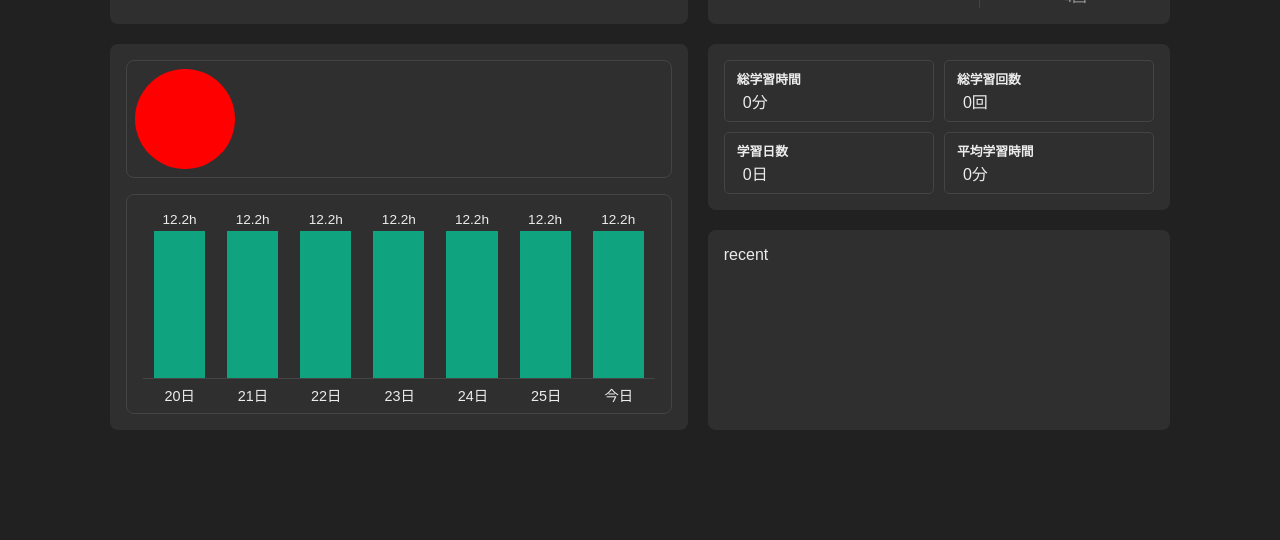
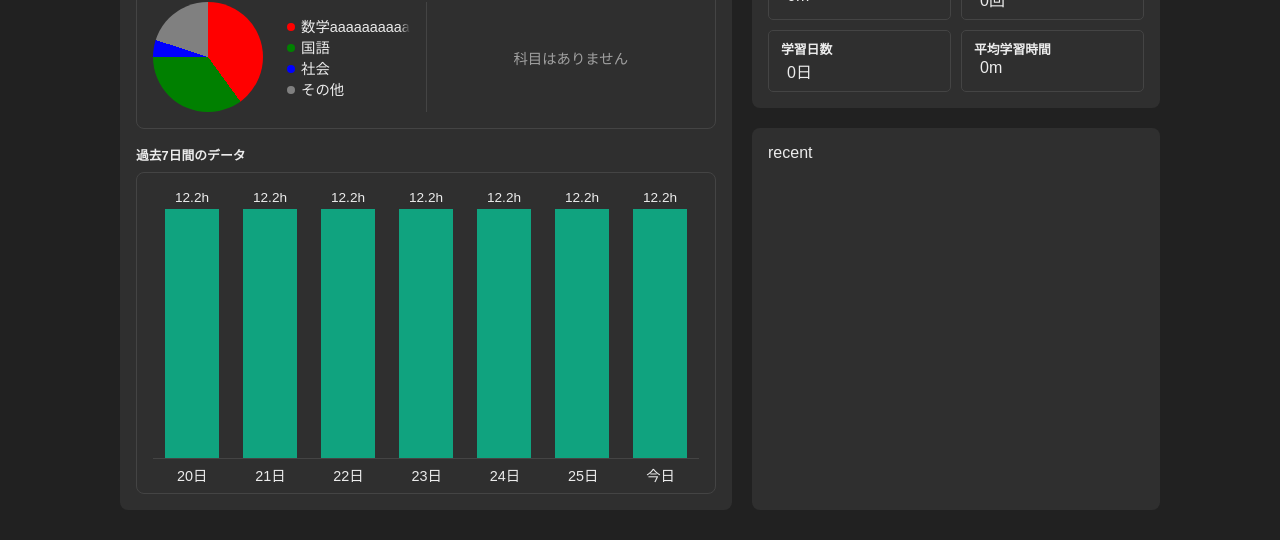
Before and after one commit to roka0430/stadia, a website: page public/index.html in a window 1280 px wide. Shown: the part 260-800 px from the top of the page. Drawn offline with nearby package versions, Linux system fonts and the light colour scheme; no server answers; a web font is replaced by a local one.

Commit message:
feat: add statistics section structure

```diff
--- a/data/categories/1.yaml
+++ b/data/categories/1.yaml
@@ -1,5 +1,5 @@
 records:
-  - name: 数学
+  - name: 数学aaaaaaaaaaaaaaaaaaaaa
     time: 600
     date: 2026-08-26T11:01:00+09:00
   - name: 数学
--- a/public/assets/css/home.css
+++ b/public/assets/css/home.css
@@ -13,10 +13,11 @@ body {
   gap: 20px;
   flex-direction: column;
 
-  width: clamp(800px, 100%, 1100px);
-
+  width: clamp(900px, 100%, 1100px);
+  height: 100%;
   margin-inline: auto;
-  padding: 20px;
+  padding-block: 30px;
+  padding-inline: 30px;
 }
 
 header {
@@ -152,7 +153,8 @@ header {
   display: grid;
   gap: 20px;
 
-  grid-template-columns: 5fr 4fr;
+  grid-template-columns: 3fr 2fr;
+  grid-template-rows: auto auto 1fr;
 }
 
 .home__section {
@@ -217,23 +219,12 @@ header {
 }
 
 .today__box-content {
-  display: flex;
-  flex-direction: column;
-  align-items: center;
+  font-size: 2rem;
+  text-align: center;
 }
 
-.today__data-value {
-  font-size: 2rem;
-}
-
-.today__data-value .unit {
+.today__box-content .unit {
   font-size: 1.5rem;
-}
-
-.today__data-change {
-  width: fit-content;
-  color: var(--color-text-muted);
-  font-size: 0.9rem;
 }
 
 /* statistics */
@@ -244,21 +235,160 @@ header {
   flex-direction: column;
 }
 
+.home__statistics-label {
+  margin-bottom: -8px;
+
+  font-weight: bold;
+  font-size: 0.8rem;
+}
+
 .statistics__subjects {
-  display: flex;
+  --color-subject-1: red;
+  --color-subject-2: green;
+  --color-subject-3: blue;
+  --color-subject-4: gray;
 
-  padding: 8px;
+  display: grid;
+  gap: 16px;
+  grid-template-columns: minmax(0, 1fr) auto minmax(0, 1fr);
+
+  padding: 16px;
 
   border: solid 1px var(--color-border);
   border-radius: 8px;
 }
 
+.statistics__subjects-separator {
+  border-right: solid 1px var(--color-border);
+}
+
+.statistics__subjects-graph {
+  display: flex;
+  gap: 24px;
+  align-items: center;
+
+  min-width: 0;
+}
+
 .statistics__subjects-circle {
-  width: 100px;
-  height: 100px;
+  flex-shrink: 0;
 
+  width: 110px;
+  height: 110px;
+
+  background: conic-gradient(
+    var(--color-subject-1) 0% 40%,
+    var(--color-subject-2) 40% 75%,
+    var(--color-subject-3) 75% 80%,
+    var(--color-subject-4) 80% 100%
+  );
+  border-radius: 50%;
+}
+
+.statistics__subjects-legend {
+  display: flex;
+  flex-direction: column;
+
+  min-width: 0;
+
+  font-size: 0.9rem;
+}
+
+.statistics__subjects-legend div {
+  position: relative;
+
+  min-width: 0;
+  padding-left: 14px;
+
+  white-space: nowrap;
+  overflow: hidden;
+}
+
+.statistics__subjects-legend div::after {
+  content: "";
+
+  position: absolute;
+  top: 0;
+  right: 0;
+  bottom: 0;
+
+  width: 10px;
+
+  background: linear-gradient(to right, transparent 0%, var(--color-surface) 100%);
+}
+
+.statistics__subjects-legend div::before {
+  content: "";
+  position: absolute;
+  top: calc(50% + 1px);
+  left: 0;
+  transform: translateY(-50%);
+
+  width: 8px;
+  height: 8px;
+  border-radius: 50%;
   background: red;
-  border-radius: 50%;
+}
+
+.statistics__subjects-legend div:nth-of-type(1)::before {
+  background: var(--color-subject-1);
+}
+.statistics__subjects-legend div:nth-of-type(2)::before {
+  background: var(--color-subject-2);
+}
+.statistics__subjects-legend div:nth-of-type(3)::before {
+  background: var(--color-subject-3);
+}
+.statistics__subjects-legend div:nth-of-type(4)::before {
+  background: var(--color-subject-4);
+}
+
+.statistics__subjects-list {
+  flex: 1;
+
+  display: flex;
+  flex-direction: column;
+
+  position: relative;
+}
+
+.statistics__subjects-list-message {
+  position: absolute;
+  top: 50%;
+  left: 50%;
+  transform: translate(-50%, -50%);
+
+  color: var(--color-text-muted);
+  font-size: 0.9rem;
+}
+
+.statistics__subjects-list-item {
+  display: flex;
+  gap: 16px;
+  font-size: 0.9rem;
+}
+
+.statistics__subjects-list-item div {
+  white-space: nowrap;
+  overflow: hidden;
+}
+
+.statistics__subjects-list-item div:first-child {
+  position: relative;
+  width: 45%;
+}
+
+.statistics__subjects-list-item div:first-child::after {
+  content: "";
+
+  position: absolute;
+  top: 0;
+  right: 0;
+  bottom: 0;
+
+  width: 10px;
+
+  background: linear-gradient(to right, transparent 0%, var(--color-surface) 100%);
 }
 
 .statistics__weekly {
@@ -406,5 +536,4 @@ header {
 /* recent */
 
 .home__recent {
-  height: 200px;
 }
--- a/public/assets/js/home.js
+++ b/public/assets/js/home.js
@@ -142,14 +142,14 @@ document.addEventListener("alpine:init", () => {
       const minutes = Math.floor((seconds % 3600) / 60);
 
       if (hours === 0) {
-        return `${minutes}分`;
+        return `${minutes}m`;
       }
 
       if (minutes === 0) {
-        return `${hours}時間`;
+        return `${hours}h`;
       }
 
-      return `${hours}時間${minutes}分`;
+      return `${hours}h${minutes}m`;
     },
 
     calcPercent(numerator, denominator) {
--- a/public/index.html
+++ b/public/index.html
@@ -44,31 +44,52 @@
         <div class="today__box">
           <div class="today__box-label">今日の学習時間</div>
           <div class="today__box-content">
-            <div class="today__data-value">
             <span>12</span>
             <span class="unit">時間</span>
             <span>59</span>
             <span class="unit">分</span>
-            </div>
-            <div class="today__data-change">+1h12m</div>
           </div>
         </div>
         <div class="today__separator"></div>
         <div class="today__box">
           <div class="today__box-label">今日の学習回数</div>
           <div class="today__box-content">
-            <div class="today__data-value">
             <span>23</span>
             <span class="unit">回</span>
-            </div>
-            <div class="today__data-change">-4回</div>
           </div>
         </div>
       </section>
       <section class="home__section home__statistics">
+        <div class="home__statistics-label">科目別学習時間</div>
         <div class="statistics__subjects">
+          <div class="statistics__subjects-graph">
             <div class="statistics__subjects-circle"></div>
+            <div class="statistics__subjects-legend">
+              <div>数学aaaaaaaaaaaaaaaaa</div>
+              <div>国語</div>
+              <div>社会</div>
+              <div>その他</div>
             </div>
+          </div>
+          <div class="statistics__subjects-separator"></div>
+          <div class="statistics__subjects-list">
+            <template x-if="records.length === 0">
+              <div class="statistics__subjects-list-message">
+                科目はありません
+              </div>
+            </template>
+            <template x-for="[name, time] in sortedSubjectStudyTime">
+              <div class="statistics__subjects-list-item">
+                <div x-text="name"></div>
+                <div>
+                  <span x-text="formatStudyTime(time)"></span>
+                  (<span x-text="formatPercent(calcPercent(time, totalStudyTime))">100%</span>)
+                </div>
+              </div>
+            </template>
+          </div>
+        </div>
+        <div class="home__statistics-label">過去7日間のデータ</div>
         <div class="statistics__weekly">
           <div class="statistics__weekly-bars">
             <div class="statistics__weekly-bar">
@@ -123,23 +144,6 @@
             <div class="total__card-value"><span x-text="formatStudyTime(records.length ? totalStudyTime / records.length : 0)"></span></div>
           </div>
         </div>
-        <!-- <div class="total__subjects">
-          <div class="total__subjects-label">全科目</div>
-          <template x-if="records.length === 0">
-            <div class="total__no-record-message">
-              科目はありません
-            </div>
-          </template>
-          <template x-for="[name, time] in sortedSubjectStudyTime">
-            <div class="total__subject">
-              <div class="total__subject-name" x-text="name"></div>
-              <div class="total__subject-time">
-                <span x-text="formatStudyTime(time)"></span>
-                ( <span x-text="formatPercent(calcPercent(time, totalStudyTime))">100%</span> )
-              </div>
-            </div>
-          </template>
-        </div> -->
       </section>
       <section class="home__section home__recent">recent</section>
     </main>
```
Lines whose indentation alone changed are shown as unchanged.
